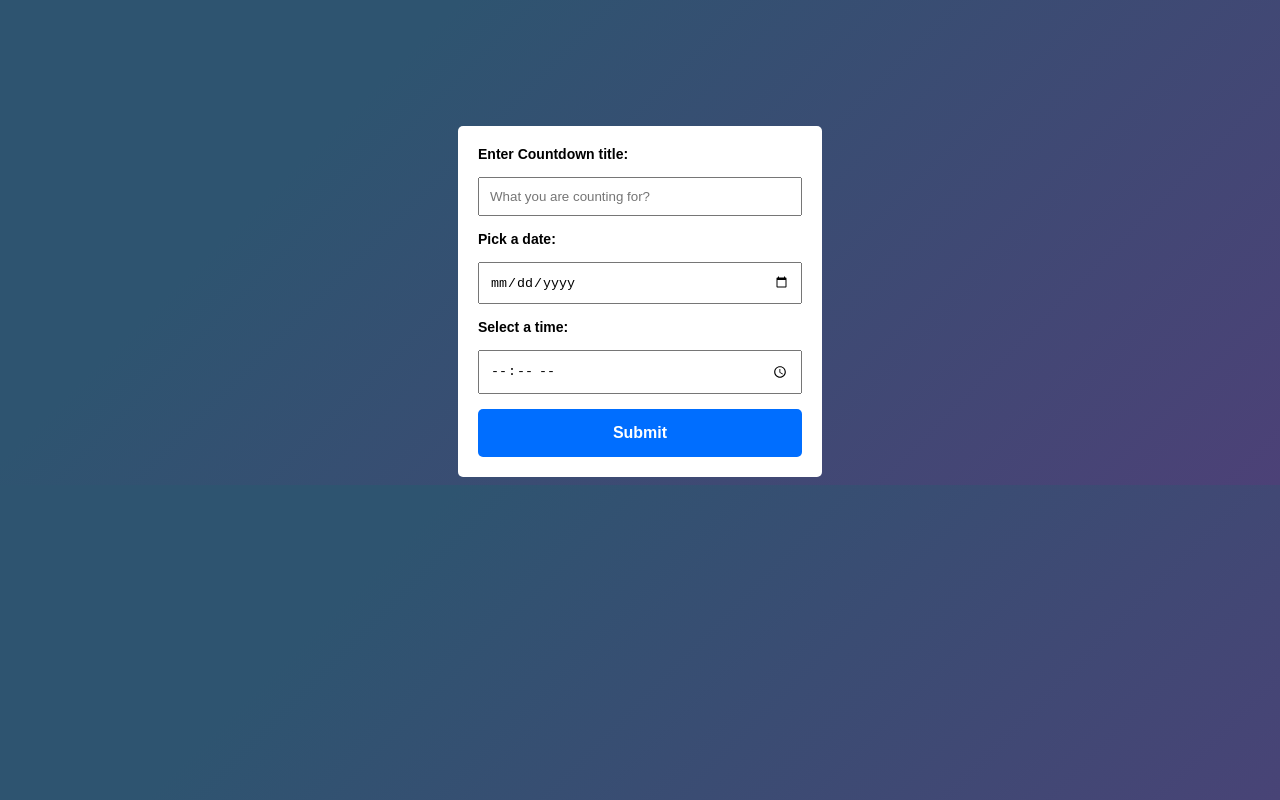
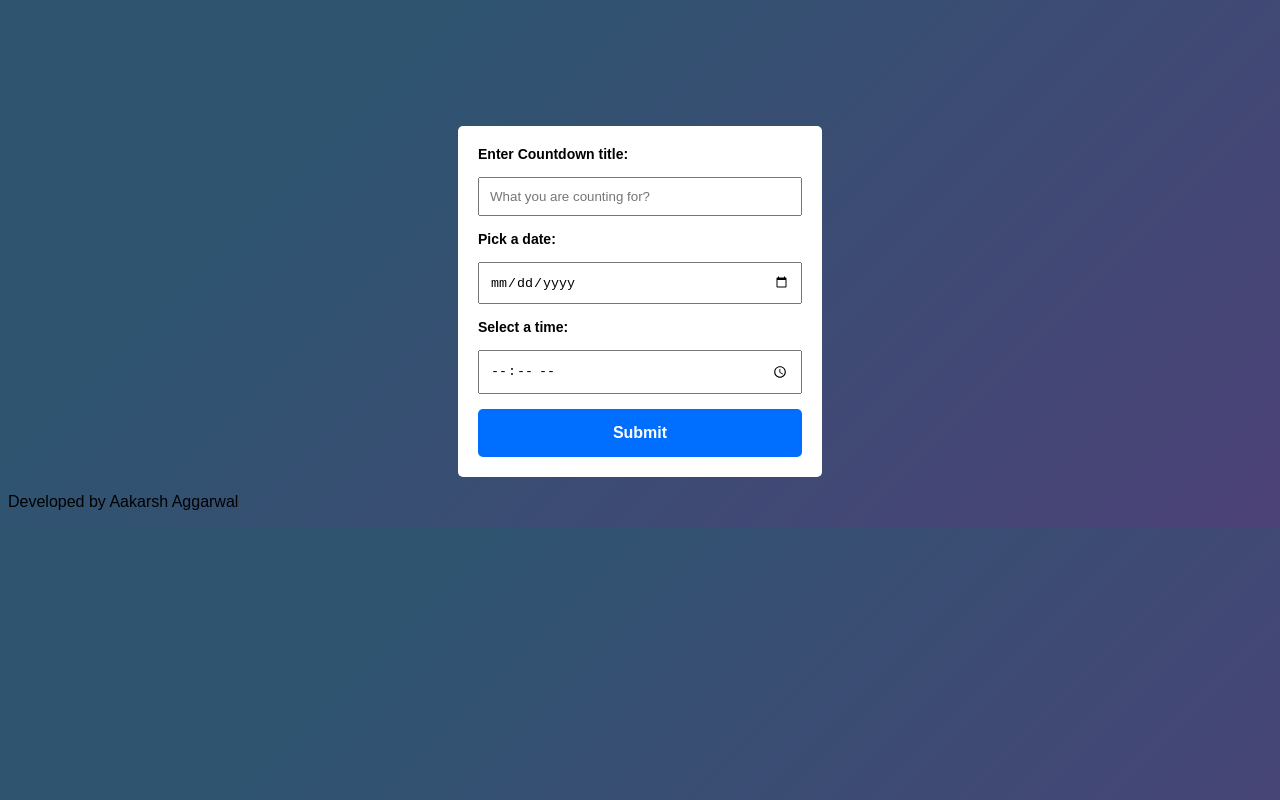
Before and after one commit to AakarshAgg/Countdown-Timer, a plain HTML site: page index.html in a window 1280 px wide. Drawn offline with Linux system fonts and the light colour scheme.

Commit message:
Update index.html

```diff
--- a/index.html
+++ b/index.html
@@ -54,6 +54,7 @@
     <h1 id="complete-info">Countdown finished on 27-07-2022</h1>
     <button id="complete-button">New Countdown</button>
 </div>
+<p >Developed by Aakarsh Aggarwal</p>
 <script src="script.js" async defer></script>
 </body>
 
```
